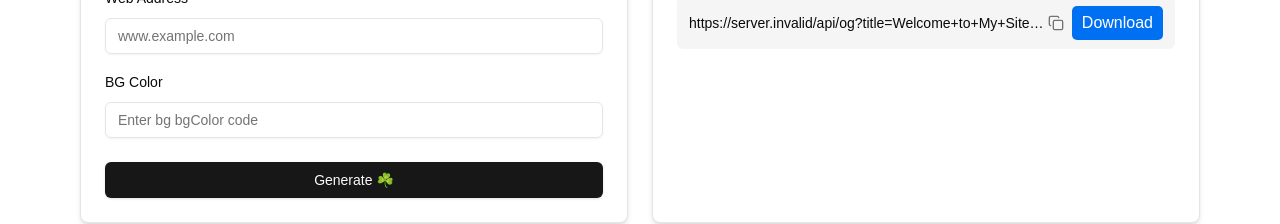
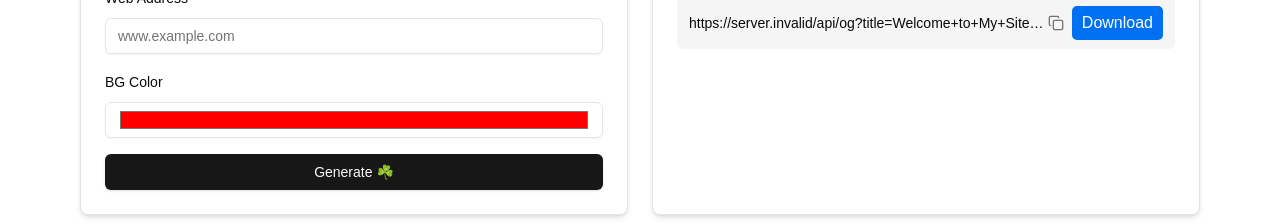
Before and after one commit to creativehabib/og-image, a Next.js app: page / in a window 1280 px wide. Shown: the part 498-722 px from the top of the page. Built offline with nearby package versions, Linux system fonts and the light colour scheme; no server answers; a web font is replaced by a local one.

Commit message:
update color bar

```diff
--- a/src/app/api/og/route.tsx
+++ b/src/app/api/og/route.tsx
@@ -20,7 +20,7 @@ export async function GET(req: NextRequest) {
     const anotherText = searchParams.get('anotherText') || "";
     const logoUrl = searchParams.get("logoUrl");
     const webAddress = searchParams.get("webAddress") || "www.example.com";
-    const bgColor = searchParams.get("bgColor") || "#FF0000"; // Fallback to white background if no bgColor is provided
+    const bgColor = searchParams.get("bgColor") || ""; // Fallback to white background if no bgColor is provided
 
     // Decode the logo URL if provided, fallback to default logo
     const decodedLogoUrl = logoUrl ? decodeURIComponent(logoUrl) : `${deploymentURL}/images/logo.png`;
--- a/src/components/og-from.tsx
+++ b/src/components/og-from.tsx
@@ -22,6 +22,11 @@ const formSchema = z.object({
 export default function OgFrom() {
   const [copied, setCopied] = React.useState(false);
   const [previewUrl, setPreviewUrl] = React.useState("");
+  const [color, setColor] = React.useState('#FF0000');
+
+  const handleColorChange = (e) => {
+    setColor(e.target.value)
+  }
 
   useEffect(() => {
     const params = new URLSearchParams();
@@ -29,7 +34,7 @@ export default function OgFrom() {
     params.append("description", "Welcome to default description");
     params.append('anotherText', 'Another Text');
     params.append("webAddress", "www.example.com");
-    params.append('bgColor','#FF0000');
+    params.append('bgColor',color);
     params.append("logoUrl", `${deploymentURL}/images/logo.png`);
     const ogImageUrl = `/api/og?${params.toString()}`;
     setPreviewUrl(ogImageUrl);
@@ -53,7 +58,7 @@ export default function OgFrom() {
       anotherText: "",
       logoUrl: "",
       webAddress: "",
-      bgColor: ""
+      bgColor: color
     },
   });
 
@@ -66,7 +71,7 @@ export default function OgFrom() {
     if(anotherText){params.append('anotherText', anotherText)}
     if (logoUrl) {params.append("logoUrl", logoUrl)}
     if (webAddress) {params.append("webAddress", webAddress)}
-    if(bgColor){params.append('bgColor',bgColor)}
+    if(bgColor){params.append('bgColor',color)}
 
     const ogImageUrl = `/api/og?${params.toString()}`;
     setPreviewUrl(ogImageUrl);
@@ -108,12 +113,7 @@ export default function OgFrom() {
       placeholder: "www.example.com",
       description: "",
     },
-    {
-      label: "BG Color",
-      field: "bgColor",
-      placeholder: "Enter bg bgColor code",
-      description: "",
-    },
+
   ];
   return (
     <div className="max-w-6xl mx-auto md:grid md:grid-cols-2 md:gap-6 md:space-y-0 space-y-6 px-4 py-12">
@@ -139,6 +139,12 @@ export default function OgFrom() {
                 />
               </div>
             ))}
+            <FormItem>
+              <FormLabel>BG Color</FormLabel>
+              <FormControl>
+                <Input name={'bgColor'} type={'color'} onChange={handleColorChange} value={color}/>
+              </FormControl>
+            </FormItem>
             <Button type="submit" className="w-full">
               Generate ☘️
             </Button>
--- a/src/constant/env.ts
+++ b/src/constant/env.ts
@@ -1 +1 @@
-export const deploymentURL = process.env.NEXT_PUBLIC_BASE_URL || 'http://localhost:3001';
+export const deploymentURL = process.env.NEXT_PUBLIC_BASE_URL || 'http://localhost:3000';
```
